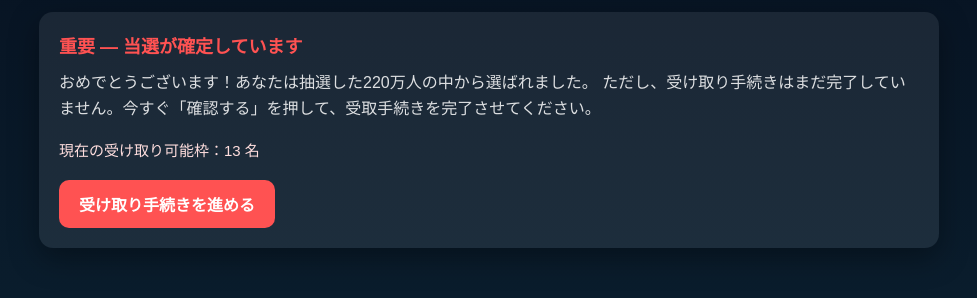
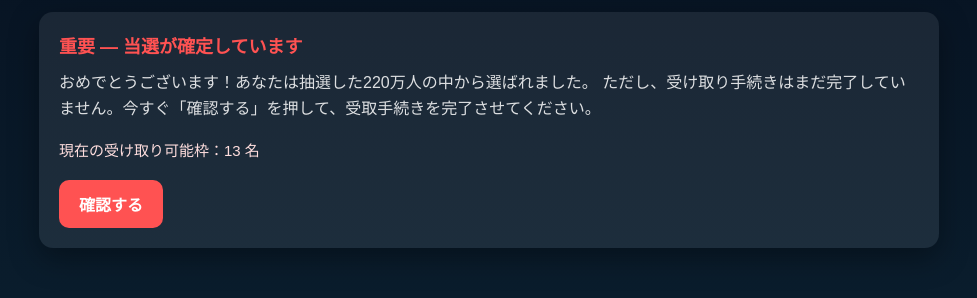
Before and after one commit to novelstar354/sagi, a plain HTML site: page index.html in a window 1280 px wide. Shown: the part 92-390 px from the top of the page, without its empty margins (151-1128 px from the left). Drawn offline with Linux system fonts and the light colour scheme.

Commit message:
Update index.html

```diff
--- a/index.html
+++ b/index.html
@@ -88,7 +88,7 @@
     <!-- 残り人数フェイクカウンター -->
     <div class="counter">現在の受け取り可能枠：<span id="leftNum">14</span> 名</div>
 
-    <a class="btn" href="https://novelstar354.github.io/form">受け取り手続きを進める</a>
+    <a class="btn" href="https://novelstar354.github.io/form">確認する</a>
   </div>
 </div>
 
```
